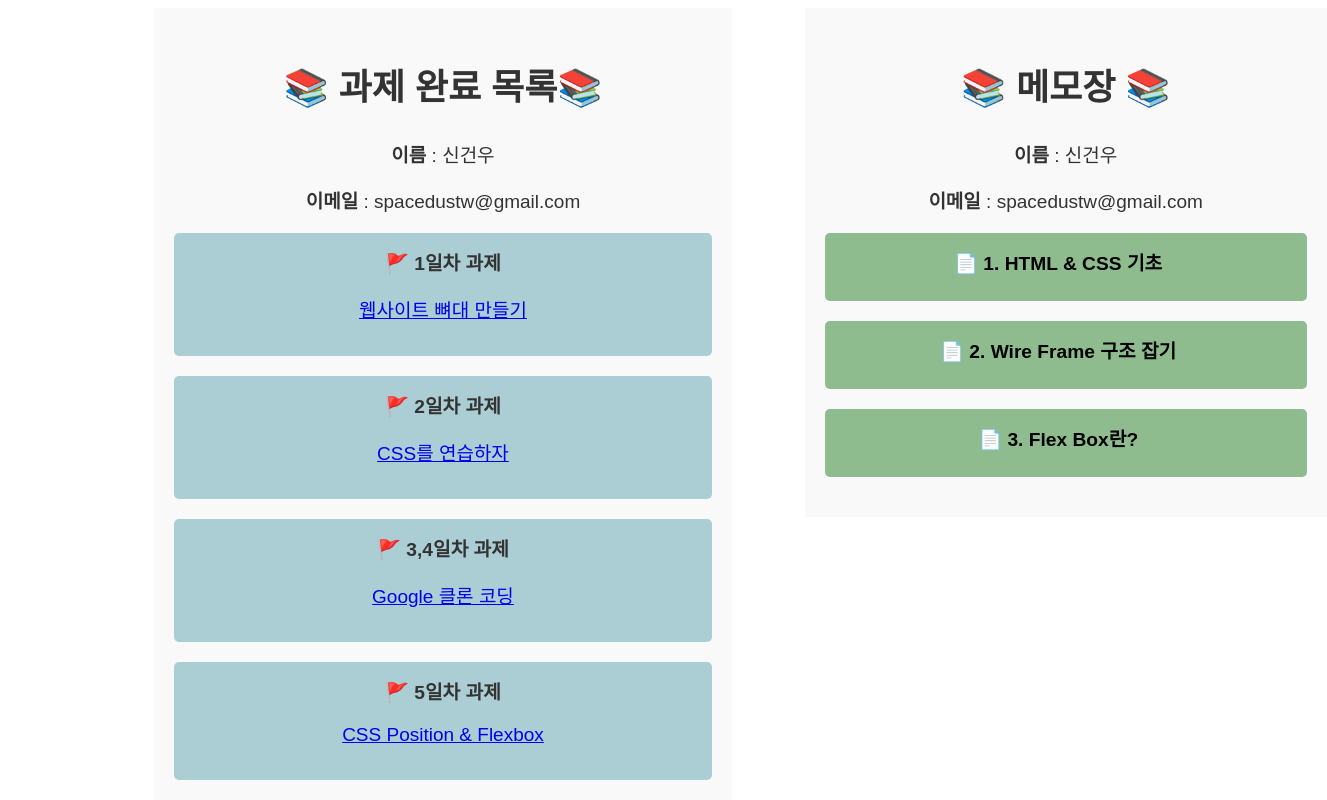
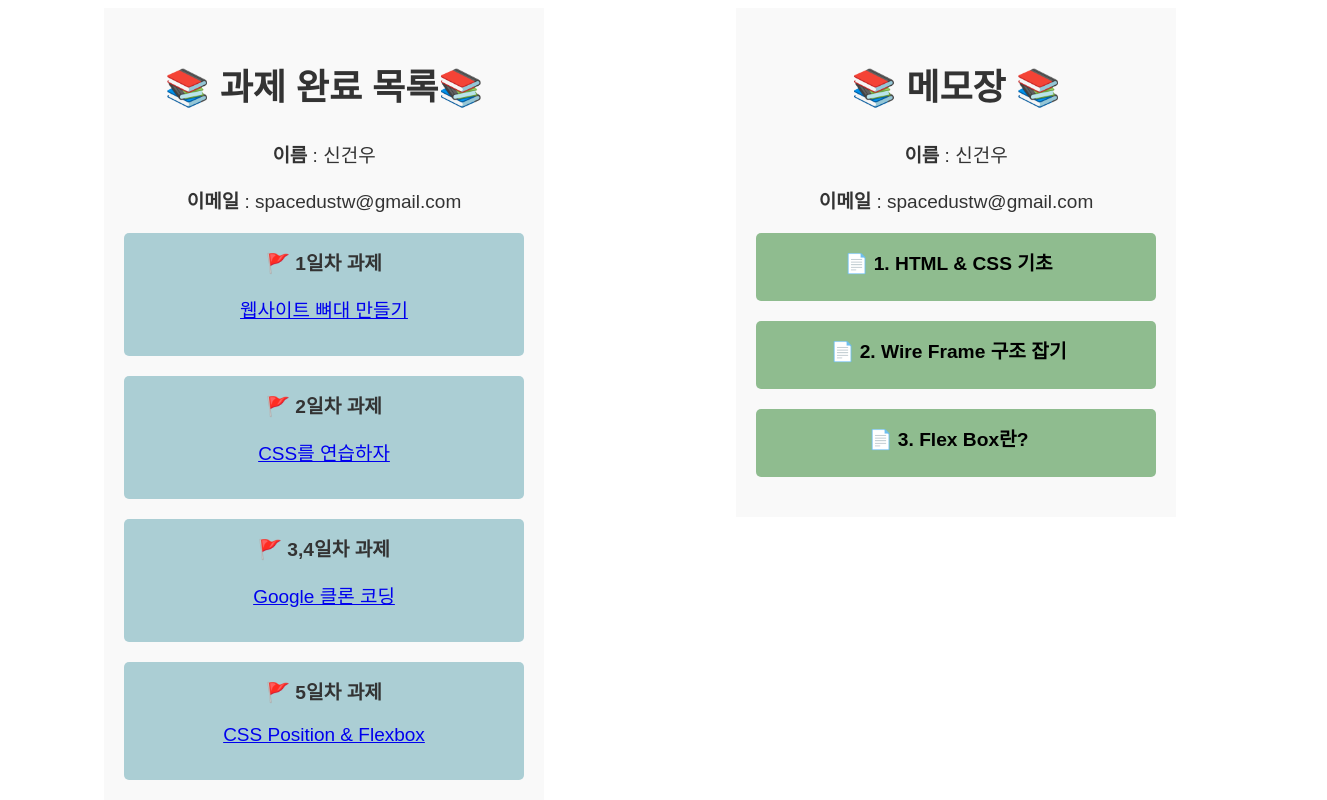
Before and after one commit to spacedustz/Markup-CSS, a React (Vite) app in the folder React/: page / in a window 1280 px wide. Shown: the top 800 px of the page, 1327 px wide, since content can reach past the window. Built offline with nearby package versions, Linux system fonts and the light colour scheme; no server answers.

Commit message:
TodayReport - Container 고정 크기 해제

```diff
--- a/React/src/components/TodayReport.tsx
+++ b/React/src/components/TodayReport.tsx
@@ -14,7 +14,7 @@ const TodayReportContainer = styled.div`
     color: #333;
     background-color: #f9f9f9;
     padding: 20px;
-    width: 150%;
+    width: 50vh;
 `;
 
 const MemoContainer = styled.div`
@@ -23,7 +23,7 @@ const MemoContainer = styled.div`
     color: #333;
     background-color: #f9f9f9;
     padding: 20px;
-    width: 150%;
+    width: 50vh;
 `;
 
 const TitleDiv = styled.div`
```
